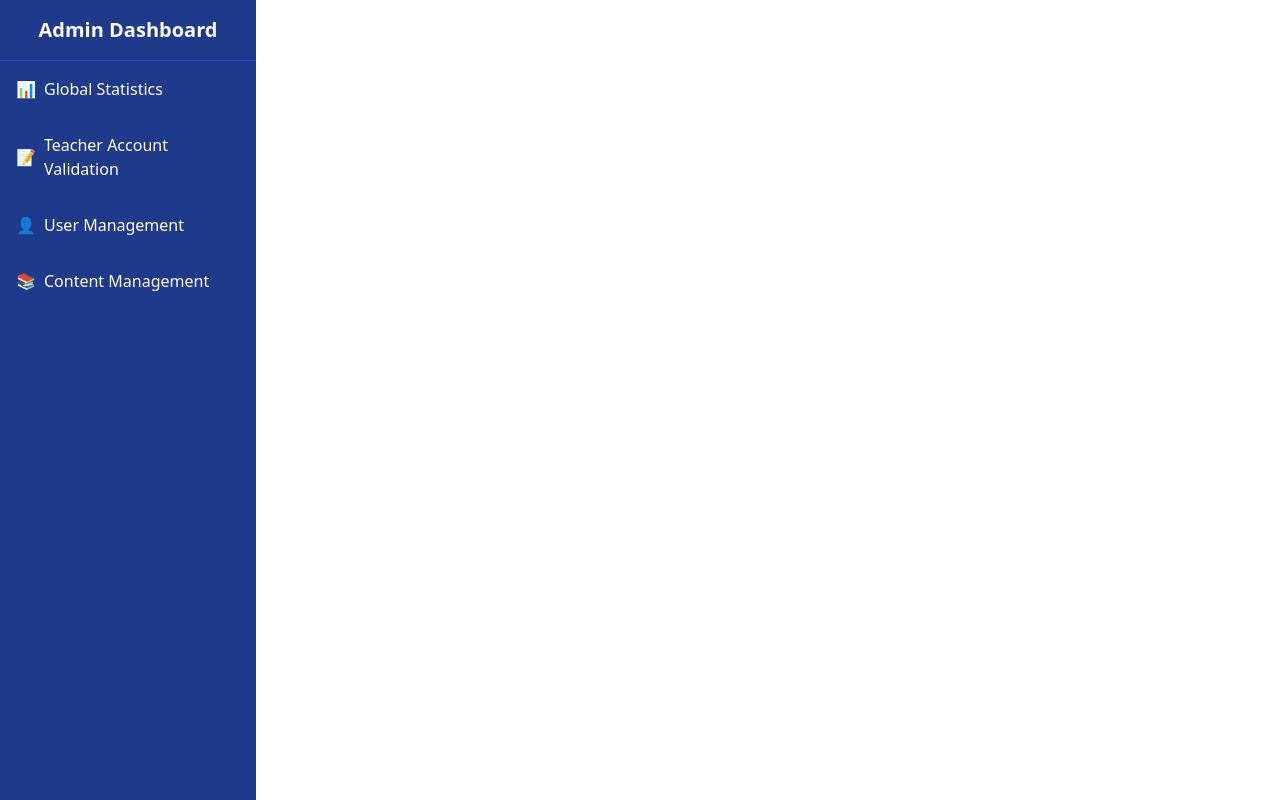
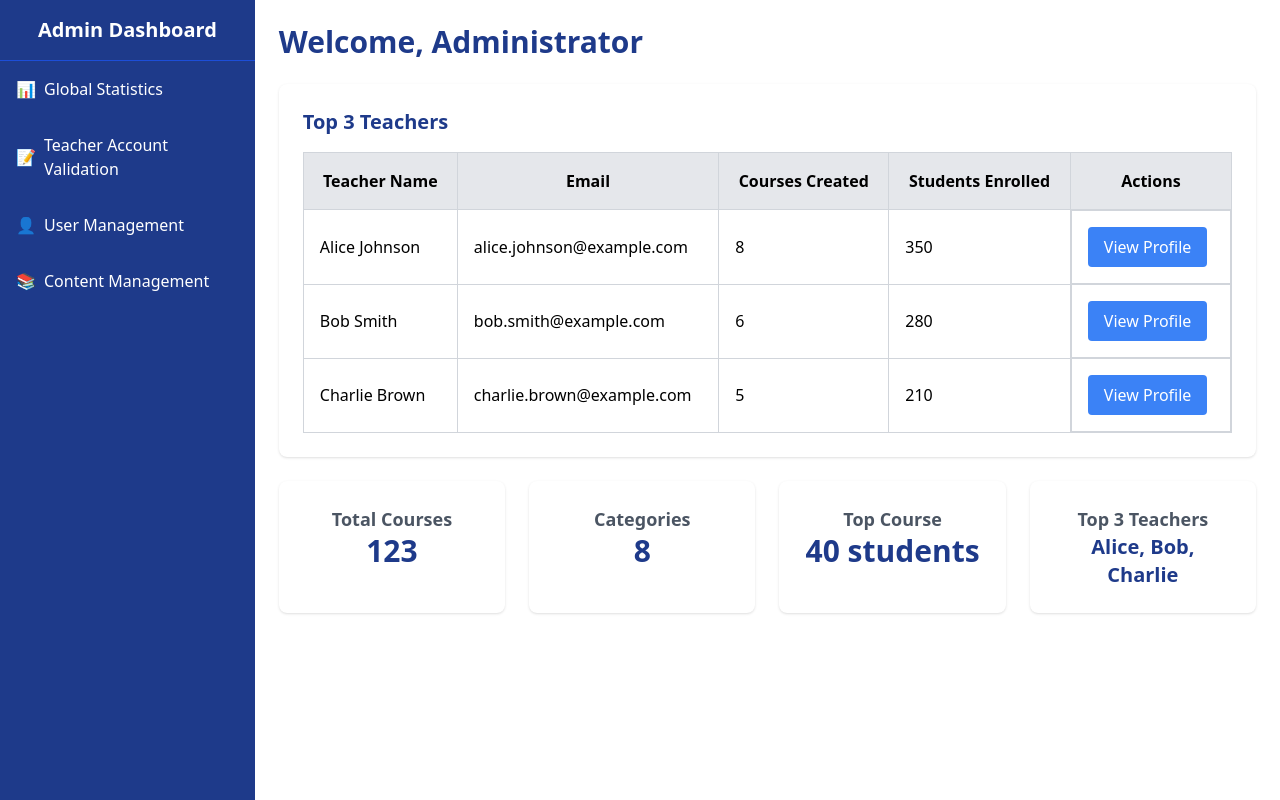
Before and after one commit to Zakariae-Elmoufid/Udemy-Online-Course-Platform, a PHP site: page /app/Views/admin/index.php in a window 1280 px wide. Run offline with PHP 8.4, Linux system fonts and the light colour scheme; some libraries are stand-ins or nearby versions.

Commit message:
global static

```diff
--- a/app/Views/admin/index.php
+++ b/app/Views/admin/index.php
@@ -4,12 +4,86 @@
     <meta charset="UTF-8">
     <meta name="viewport" content="width=device-width, initial-scale=1.0">
     <link rel="stylesheet" href="../output.css">
+    <script src="https://cdn.tailwindcss.com"></script>
+
     <title>Admin</title>
 </head>
 <body>
 <div class="flex flex-col md:flex-row min-h-screen">
     <?php include "../components/sidbarAdmin.php"?>
 
+    <main class="flex-grow p-6">
+            <h1 class="text-3xl font-bold text-blue-900 mb-6">Welcome, Administrator</h1>
+
+            <section class="bg-white shadow p-6 rounded-lg mb-6">
+                  <h2 class="text-xl font-semibold text-blue-900 mb-4">Top 3 Teachers</h2>
+    <div class="overflow-x-auto">
+        <table class="w-full table-auto border-collapse border border-gray-300">
+            <thead>
+                <tr class="bg-gray-200">
+                    <th class="p-4 border border-gray-300">Teacher Name</th>
+                    <th class="p-4 border border-gray-300">Email</th>
+                    <th class="p-4 border border-gray-300">Courses Created</th>
+                    <th class="p-4 border border-gray-300">Students Enrolled</th>
+                    <th class="p-4 border border-gray-300">Actions</th>
+                </tr>
+            </thead>
+            <tbody>
+                <tr>
+                    <td class="p-4 border border-gray-300">Alice Johnson</td>
+                    <td class="p-4 border border-gray-300">alice.johnson@example.com</td>
+                    <td class="p-4 border border-gray-300">8</td>
+                    <td class="p-4 border border-gray-300">350</td>
+                    <td class="p-4 border border-gray-300 flex space-x-2">
+                        <button class="bg-blue-500 text-white px-4 py-2 rounded hover:bg-blue-600">View Profile</button>
+                    </td>
+                </tr>
+                <tr>
+                    <td class="p-4 border border-gray-300">Bob Smith</td>
+                    <td class="p-4 border border-gray-300">bob.smith@example.com</td>
+                    <td class="p-4 border border-gray-300">6</td>
+                    <td class="p-4 border border-gray-300">280</td>
+                    <td class="p-4 border border-gray-300 flex space-x-2">
+                        <button class="bg-blue-500 text-white px-4 py-2 rounded hover:bg-blue-600">View Profile</button>
+                    </td>
+                </tr>
+                <tr>
+                    <td class="p-4 border border-gray-300">Charlie Brown</td>
+                    <td class="p-4 border border-gray-300">charlie.brown@example.com</td>
+                    <td class="p-4 border border-gray-300">5</td>
+                    <td class="p-4 border border-gray-300">210</td>
+                    <td class="p-4 border border-gray-300 flex space-x-2">
+                        <button class="bg-blue-500 text-white px-4 py-2 rounded hover:bg-blue-600">View Profile</button>
+                    </td>
+                            </tr>
+                        </tbody>
+                    </table>
+                </div>
+            </section>
+
+
+            <!-- Global Statistics -->
+            <section class="grid grid-cols-1 sm:grid-cols-2 lg:grid-cols-4 gap-6">
+                <div class="bg-white shadow p-6 rounded-lg text-center">
+                    <h3 class="text-lg font-semibold text-gray-600">Total Courses</h3>
+                    <p class="text-3xl font-bold text-blue-900">123</p>
+                </div>
+                <div class="bg-white shadow p-6 rounded-lg text-center">
+                    <h3 class="text-lg font-semibold text-gray-600">Categories</h3>
+                    <p class="text-3xl font-bold text-blue-900">8</p>
+                </div>
+                <div class="bg-white shadow p-6 rounded-lg text-center">
+                    <h3 class="text-lg font-semibold text-gray-600">Top Course</h3>
+                    <p class="text-3xl font-bold text-blue-900">40 students</p>
+                </div>
+                <div class="bg-white shadow p-6 rounded-lg text-center">
+                    <h3 class="text-lg font-semibold text-gray-600">Top 3 Teachers</h3>
+                    <p class="text-xl font-bold text-blue-900">Alice, Bob, Charlie</p>
+                </div>
+            </section>
+        </main>
+
+
 </div>
 </body>
 </html>
```
